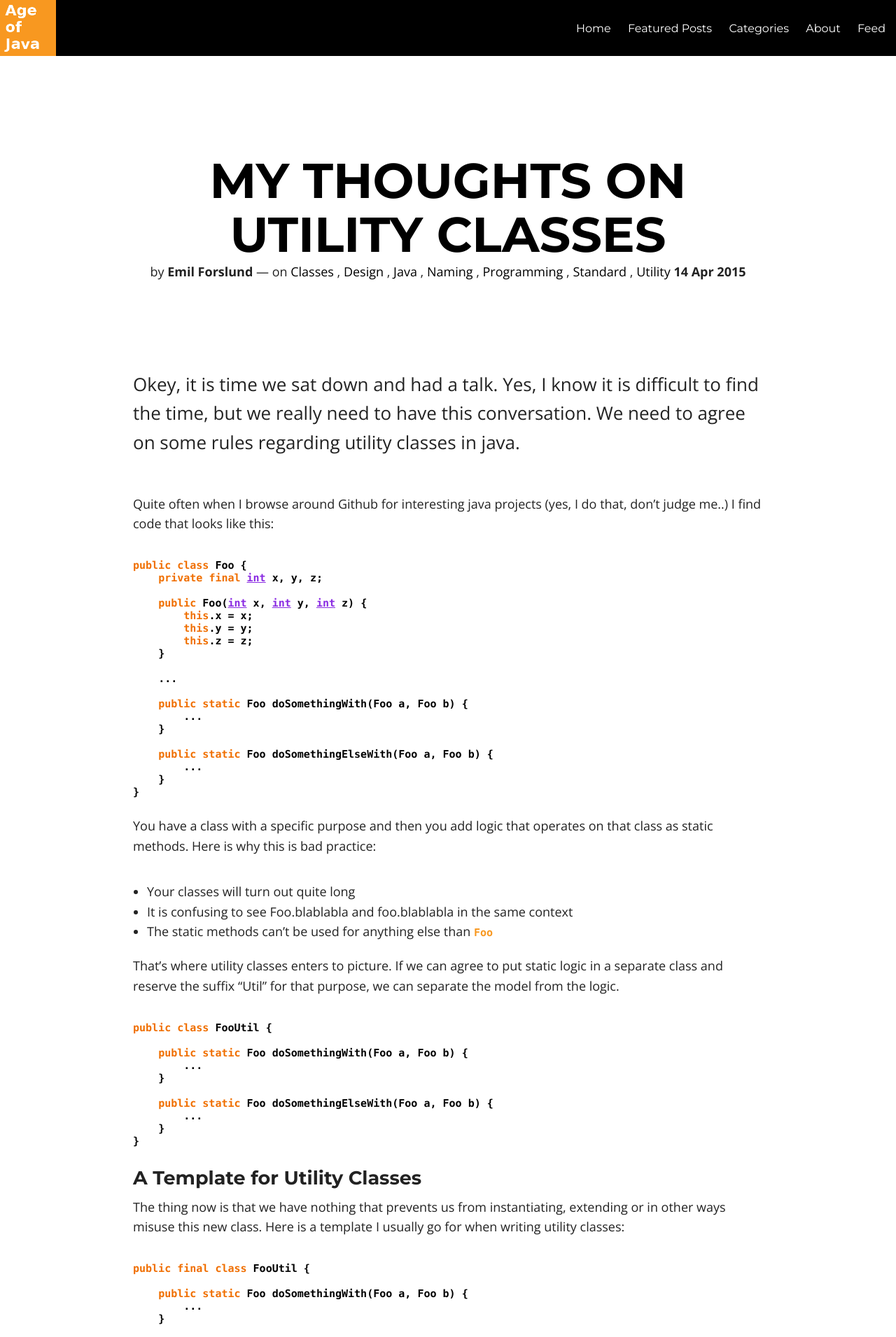
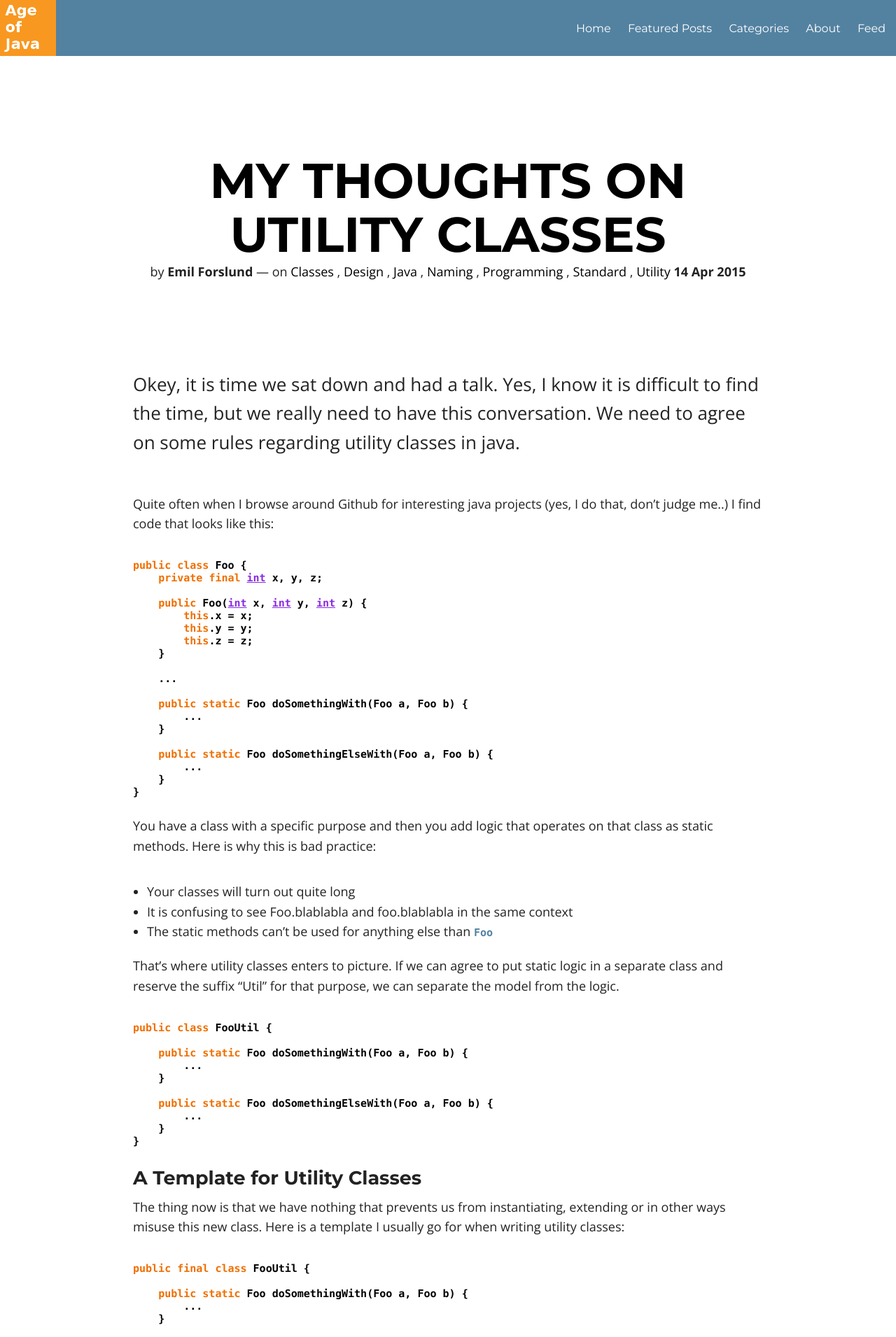
Before and after one commit to ageofjavablog/website, a Jekyll site: the page built from _posts/2015-04-14-My-Thoughts-on-Utility-Classes.md, in a window 1280 px wide. Shown: the top 1911 px of the page at 70% size. Built offline with Jekyll 4.4.1, drawn with Linux system fonts in a browser that asks for light colours; nearby versions of some CDN libraries.

Commit message:
Update style so that links are blue

```diff
--- a/assets/css/post.css
+++ b/assets/css/post.css
@@ -194,7 +194,7 @@ html, body, .notepad-post-container, .notepad-post-header {
         .post-template .notepad-post-content > div:not(.notepad-post-title) {
           margin: -10% auto 0; } }
       .post-template .notepad-post-content > div:not(.notepad-post-title) a, .post-template .notepad-post-content > div:not(.notepad-post-title) code {
-        color: #F89820; }
+        color: #5382A1; }
       .post-template .notepad-post-content > div:not(.notepad-post-title) ul, .post-template .notepad-post-content > div:not(.notepad-post-title) ol {
         padding-left: 1.25rem;
         font-size: 1.125rem; }
@@ -374,7 +374,7 @@ html, body, .notepad-post-container, .notepad-post-header {
 .notepad-post-menu-header-simple {
   width: 100%;
   height: 5rem;
-  background-color: black;
+  background-color: #5382A1;
   color: white;
   position: relative;
   z-index: 9999; }
```
